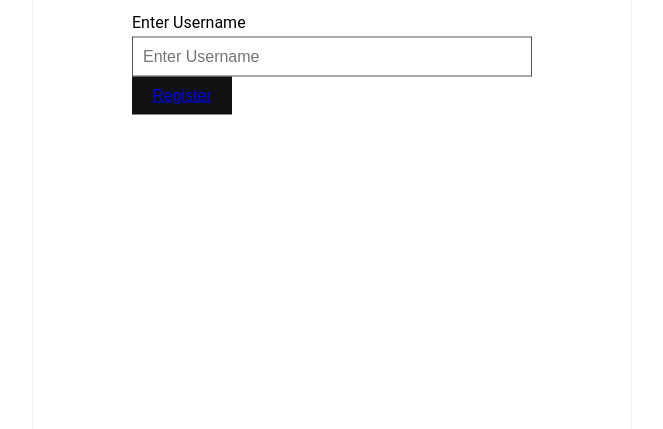
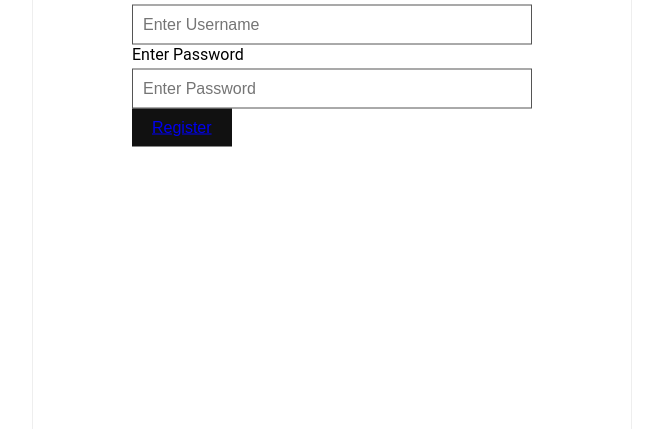
Before and after one commit to AggarwalVansh/WhisperLink, a website: page public/register.html in a window 1280 px wide. Shown: the part 371-800 px from the top of the page, without its empty margins (308-971 px from the left). Drawn offline with Linux system fonts and the light colour scheme.

Commit message:
Add files via upload

```diff
--- a/public/register.html
+++ b/public/register.html
@@ -15,6 +15,8 @@
             <h2>Register WhisperLink</h2>
             <label>Enter Username</label>
             <input type="text" id="username" placeholder="Enter Username" />
+            <label>Enter Password</label>
+            <input type="password" id="pw" placeholder="Enter Password" />
             <button id="join-user">
               <a class="btn" href="./index.html">Register</a>
             </button>
```
